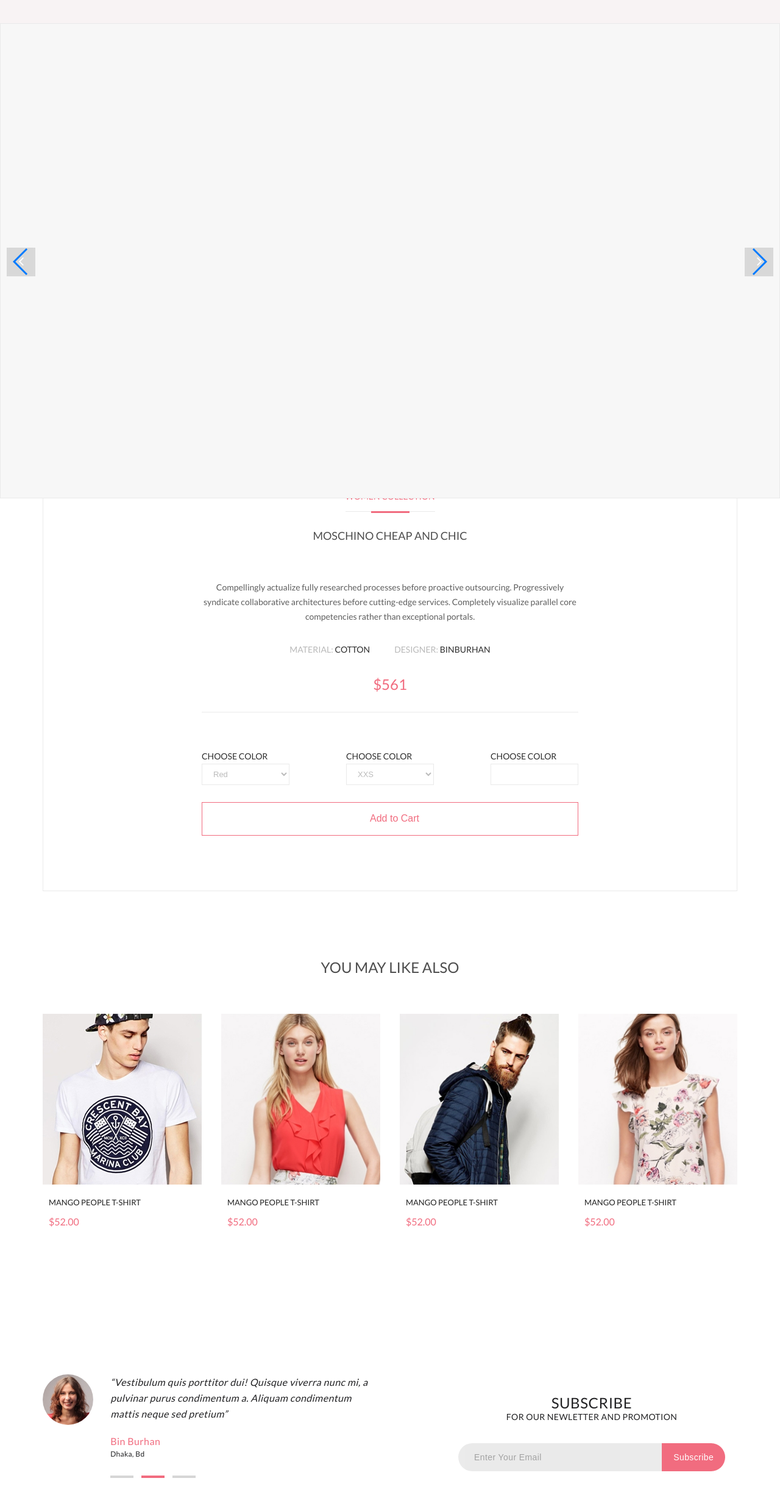
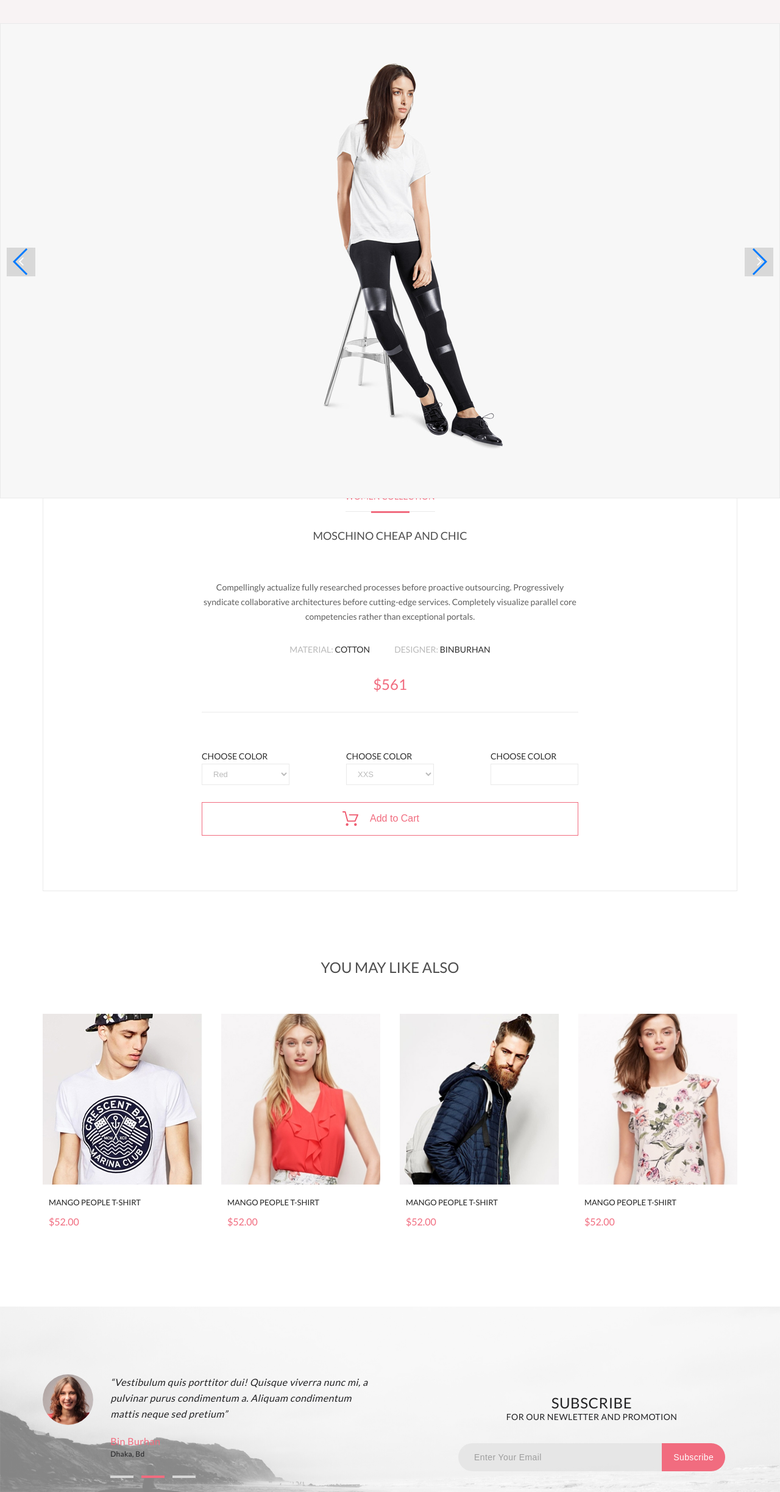
Before and after one commit to hydraIV/pro-verstka, a website: page single-page.html in a window 1280 px wide. Shown: the part 269-2715 px from the top of the page at 61% size. Drawn offline with nearby package versions, Linux system fonts and the light colour scheme; the site is published under a folder, as on GitHub Pages, so addresses that start at the root find nothing.

Commit message:
Внесены правки по предпоследнему уроку. Добавил все дроп-меню с анимацией. Исправил слайдер. Продолжительность анимаций задается в sass $btn_animation Проставил недостающие ссылки

```diff
--- a/sass/style.sass
+++ b/sass/style.sass
@@ -420,7 +420,7 @@
     letter-spacing: 1.3px
 
 .subscribe
-  background-image: url(/img/sub_1.jpg)
+  background-image: url(img/sub_1.jpg)
   background-position: center 20%
   background-repeat: no-repeat
   background-size: cover
@@ -1112,7 +1112,7 @@
   display: flex
   justify-content: center
   align-items: center
-  background-image: url(/img/slider_img.png)
+  background-image: url(img/slider_img.png)
   background-repeat: no-repeat
   background-position: center center
 
@@ -1298,11 +1298,11 @@
   box-sizing: border-box
   background-color: #ffffff
   transition: all $btn-animation
-  background-image: url(/img/pink_cart.png)
+  background-image: url(img/pink_cart.png)
   background-repeat: no-repeat
   background-position: 39% center
   &:hover
-    background-image: url(/img/hover_cart.png)
+    background-image: url(img/hover_cart.png)
     background-repeat: no-repeat
     background-position: 39% center
     background-color: $pink
```
Also changed, not shown: style.css.
